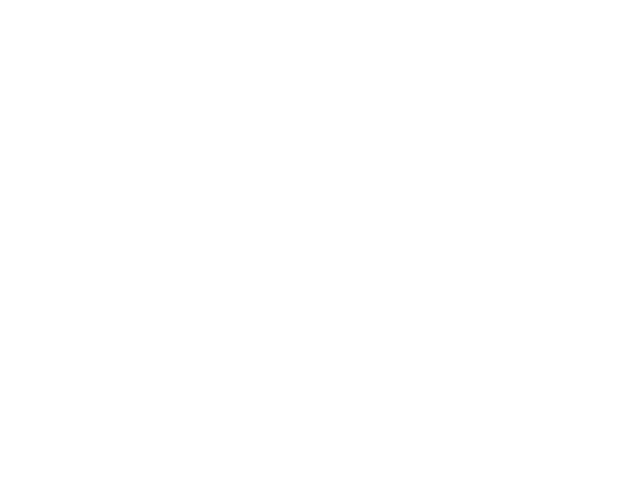
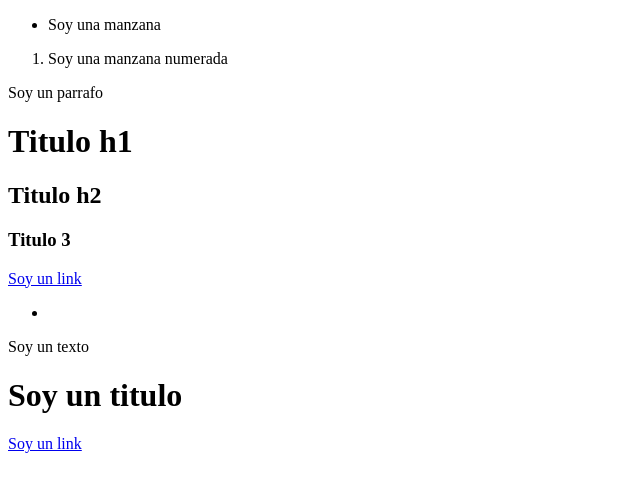
Before and after one commit to ingecarlosgomez07/CursoHTMLPlatzi, a plain HTML site: page index.html in a window 1280 px wide. Shown: the whole page, without its empty margins (0-640 px from the left). Drawn offline with Linux system fonts and the light colour scheme.

Commit message:
segundo commint con la explicacion de las etiquetas de HTML

```diff
--- a/index.html
+++ b/index.html
@@ -9,6 +9,71 @@
         <link rel="stylesheet" href="./css/style.css">
     </head>
     <body>
+        <header>
+            <nav>
 
+            </nav>
+        </header>
+        <main>
+            <section>
+                <article>
+
+                </article>
+            </section>
+            <ul>
+                <li>Soy una manzana </li>
+
+            </ul>
+            <ol>
+                <li>Soy una manzana  numerada </li>
+            </ol>
+        </main>
+
+        <footer>
+        <p>Soy un parrafo</p>
+        <h1>Titulo h1</h1>
+        <h2>Titulo h2</h2>
+        <h3>Titulo 3</h3>
+        <a href="#">Soy un link</a>
+        </footer>
+
+        <header> <!--Sección superior de nuestro website-->
+
+            <nav></nav> <!--Sección de navegación de nuestro website, siempre dentro del header-->
+
+          </header>
+
+          <main> <!--Main es el contenido central de nuestro website, "la parte del medio"-->
+
+            <section>
+              <!--Nuestro website puede estar divido por secciones, por ejemplo platzi tiene 3: El navegador de cursos y rutas, el feed y nuestras rutas de aprendizaje-->
+
+              <article>
+                <!--Contenido independiente de la página. Es reutilizable-->
+              </article>
+
+            </section>
+
+            <ul> <!--Lista desordenada: Sin numerar-->
+
+              <li><!--Item List. Elementos de la lista--></li>
+
+            </ul>
+
+            <ol></ol> <!--Lista ordenada: Numerada-->
+
+          </main>
+
+          <footer> <!--Sección final de nuestro website-->
+
+          </footer>
+
+          <p>Soy un texto</p> <!--Párrafo, texto-->
+
+          <h1>Soy un titulo</h1>
+          <!--Títulos, muestran el texto más grande y con negrilla. Existen desde el h1 al h6-->
+
+          <a href="#">Soy un link</a>
+          <!--Enlaces/links que nos permitirán movernos entre páginas.-->
     </body>
 </html>
```
